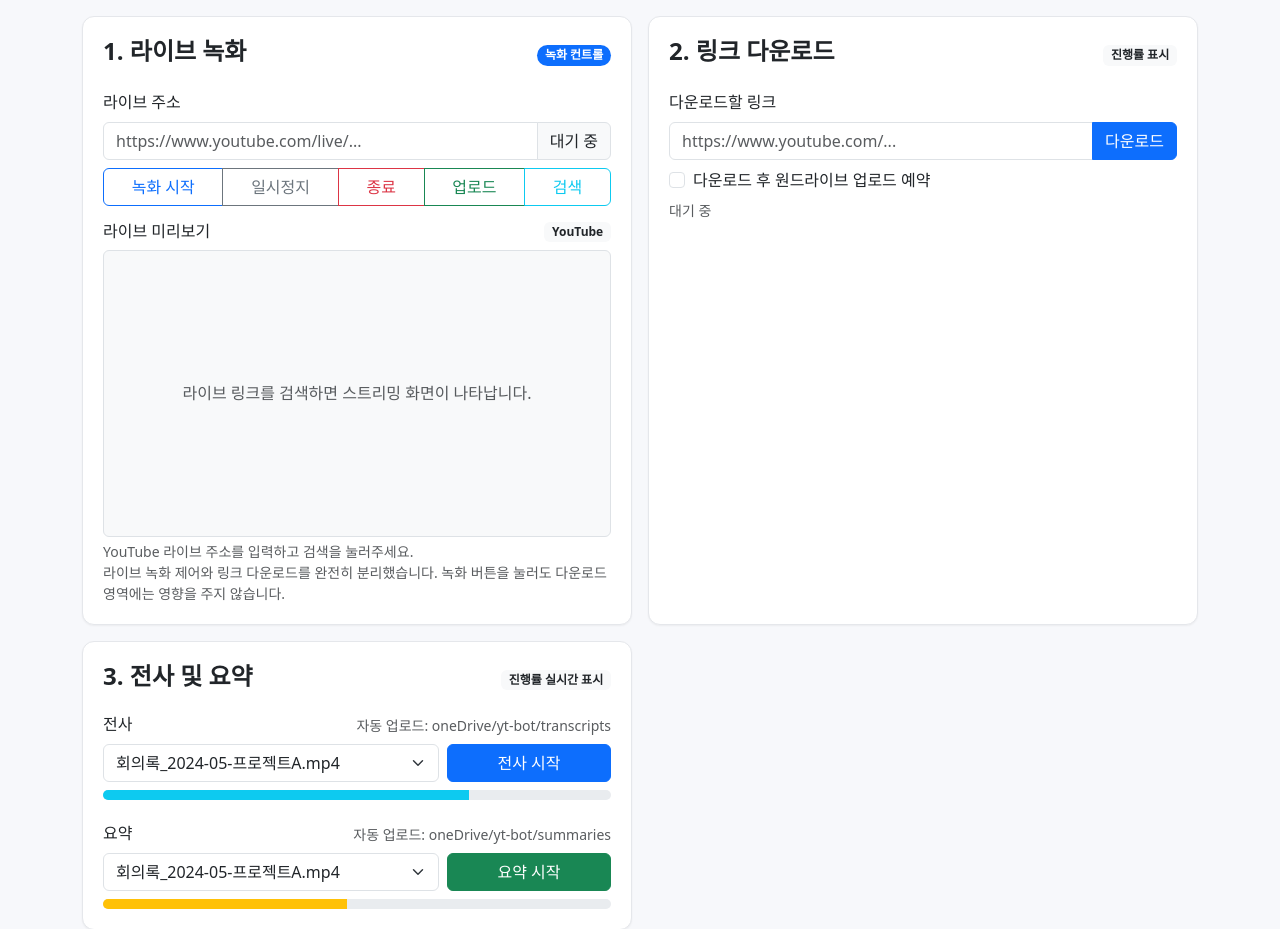
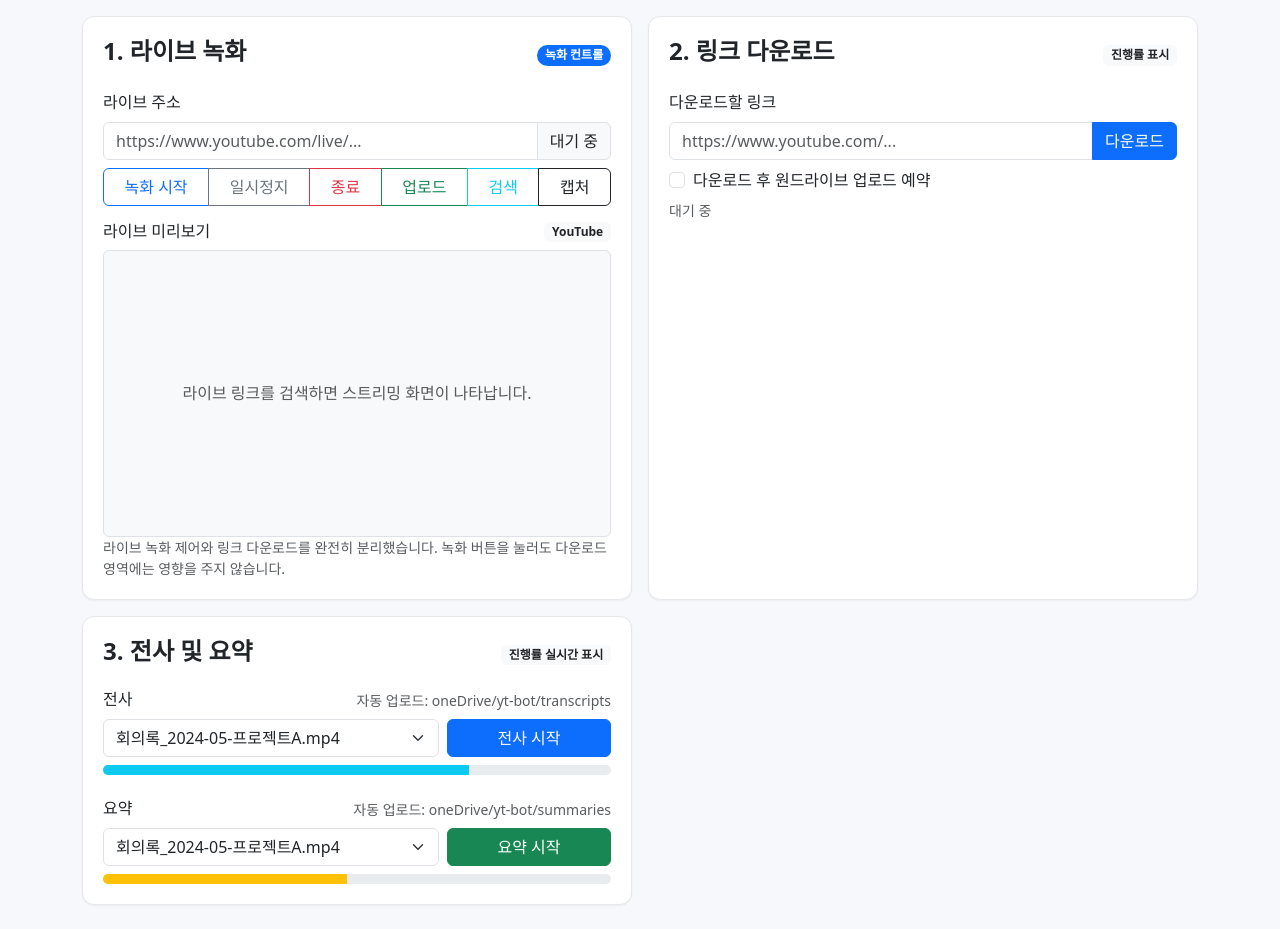
Before and after one commit to cw-isl/yt-telegram-bot, a Flask app: page / in a window 1280 px wide. Shown: the part 57-986 px from the top of the page. Run offline with Flask 3, Linux system fonts and the light colour scheme.

Commit message:
Add capture button for live preview

```diff
--- a/templates/index.html
+++ b/templates/index.html
@@ -19,6 +19,7 @@
           <button class="btn btn-outline-danger" name="action" value="종료">종료</button>
           <button class="btn btn-outline-success" name="action" value="업로드">업로드</button>
           <button type="button" class="btn btn-outline-info" id="live-search-button">검색</button>
+          <button type="button" class="btn btn-outline-dark" id="live-capture-button">캡처</button>
         </div>
         <div class="form-text text-danger" id="live-status" aria-live="polite"></div>
       </form>
@@ -39,7 +40,6 @@
             라이브 링크를 검색하면 스트리밍 화면이 나타납니다.
           </div>
         </div>
-        <div class="form-text text-muted mt-1" id="live-preview-status"></div>
       </div>
       <p class="text-muted small mb-0">라이브 녹화 제어와 링크 다운로드를 완전히 분리했습니다. 녹화 버튼을 눌러도 다운로드 영역에는 영향을 주지 않습니다.</p>
     </div>
@@ -229,8 +229,8 @@
   const liveTimer = document.getElementById("live-timer");
   const livePreviewFrame = document.getElementById("live-preview-frame");
   const livePreviewPlaceholder = document.getElementById("live-preview-placeholder");
-  const livePreviewStatus = document.getElementById("live-preview-status");
   const liveSearchButton = document.getElementById("live-search-button");
+  const liveCaptureButton = document.getElementById("live-capture-button");
   const LIVE_TIMER_KEY = "yt-helper-live-started-at";
   let liveTimerId;
 
@@ -244,12 +244,6 @@
     if (!value) return false;
     const normalized = value.toLowerCase();
     return ["youtube.com/live", "youtu.be", "live.youtube.com"].some((key) => normalized.includes(key));
-  };
-
-  const setLivePreviewStatus = (message, variant = "text-muted") => {
-    if (!livePreviewStatus) return;
-    livePreviewStatus.className = `form-text ${variant}`;
-    livePreviewStatus.textContent = message || "";
   };
 
   const extractYoutubeId = (value) => {
@@ -333,8 +327,6 @@
   if (liveForm && liveUrlInput) {
     resumeLiveTimer();
 
-    setLivePreviewStatus("YouTube 라이브 주소를 입력하고 검색을 눌러주세요.");
-
     liveForm.addEventListener("submit", (event) => {
       const action = event.submitter?.value;
       const liveUrl = liveUrlInput.value.trim();
@@ -372,27 +364,87 @@
 
       if (!liveUrl) {
         setLiveStatus("라이브 주소를 입력하세요.");
-        setLivePreviewStatus("검색할 라이브 주소를 입력하세요.", "text-danger");
         return;
       }
 
       if (!isLiveUrl(liveUrl)) {
         setLiveStatus("라이브 링크를 넣어주세요. 실시간 스트림 주소를 확인하세요.");
-        setLivePreviewStatus("유튜브 실시간 스트림 링크를 확인해주세요.", "text-danger");
         return;
       }
 
       const videoId = extractYoutubeId(liveUrl);
       if (!videoId) {
-        setLivePreviewStatus("유튜브 링크에서 영상 ID를 찾지 못했습니다.", "text-danger");
+        setLiveStatus("유튜브 링크에서 영상 ID를 찾지 못했습니다.", "text-danger");
         return;
       }
 
       const embedUrl = `https://www.youtube.com/embed/${videoId}?autoplay=1&mute=1`;
       showLivePreview(embedUrl);
       setLiveStatus("스트리밍 화면을 불러왔습니다.", "text-success");
-      setLivePreviewStatus("현재 실시간 스트리밍 화면입니다.", "text-success");
     });
+  }
+
+  const stopTracks = (stream) => {
+    if (!stream) return;
+    stream.getTracks().forEach((track) => track.stop());
+  };
+
+  const captureLivePreview = async () => {
+    if (!livePreviewFrame || livePreviewFrame.classList.contains("d-none") || !livePreviewFrame.src) {
+      setLiveStatus("검색으로 스트리밍 화면을 불러온 뒤 캡처할 수 있습니다.", "text-danger");
+      return;
+    }
+
+    if (!navigator.mediaDevices?.getDisplayMedia) {
+      setLiveStatus("브라우저가 화면 캡처를 지원하지 않습니다.", "text-danger");
+      return;
+    }
+
+    let stream;
+    try {
+      stream = await navigator.mediaDevices.getDisplayMedia({ video: { frameRate: 1 } });
+      const [track] = stream.getVideoTracks();
+      const settings = track?.getSettings?.() || {};
+
+      const video = document.createElement("video");
+      video.srcObject = stream;
+      video.muted = true;
+      await video.play();
+
+      await new Promise((resolve) => {
+        if (video.readyState >= 2) {
+          resolve();
+        } else {
+          video.onloadeddata = () => resolve();
+        }
+      });
+
+      const canvas = document.createElement("canvas");
+      canvas.width = settings.width || video.videoWidth;
+      canvas.height = settings.height || video.videoHeight;
+      const ctx = canvas.getContext("2d");
+      ctx.drawImage(video, 0, 0, canvas.width, canvas.height);
+
+      const blob = await new Promise((resolve) => canvas.toBlob(resolve, "image/png"));
+      if (!blob) throw new Error("blob-failed");
+
+      const downloadUrl = URL.createObjectURL(blob);
+      const anchor = document.createElement("a");
+      anchor.href = downloadUrl;
+      anchor.download = "youtube_capture.png";
+      anchor.click();
+      URL.revokeObjectURL(downloadUrl);
+
+      setLiveStatus("현재 스트리밍 화면을 캡처해 저장했습니다.", "text-success");
+    } catch (error) {
+      setLiveStatus("화면 캡처가 취소되었거나 실패했습니다.", "text-muted");
+    } finally {
+      stopTracks(stream);
+    }
+  };
+
+  if (liveCaptureButton) {
+    liveCaptureButton.addEventListener("click", captureLivePreview);
   }
 
   const downloadForm = document.getElementById("download-form");
```
